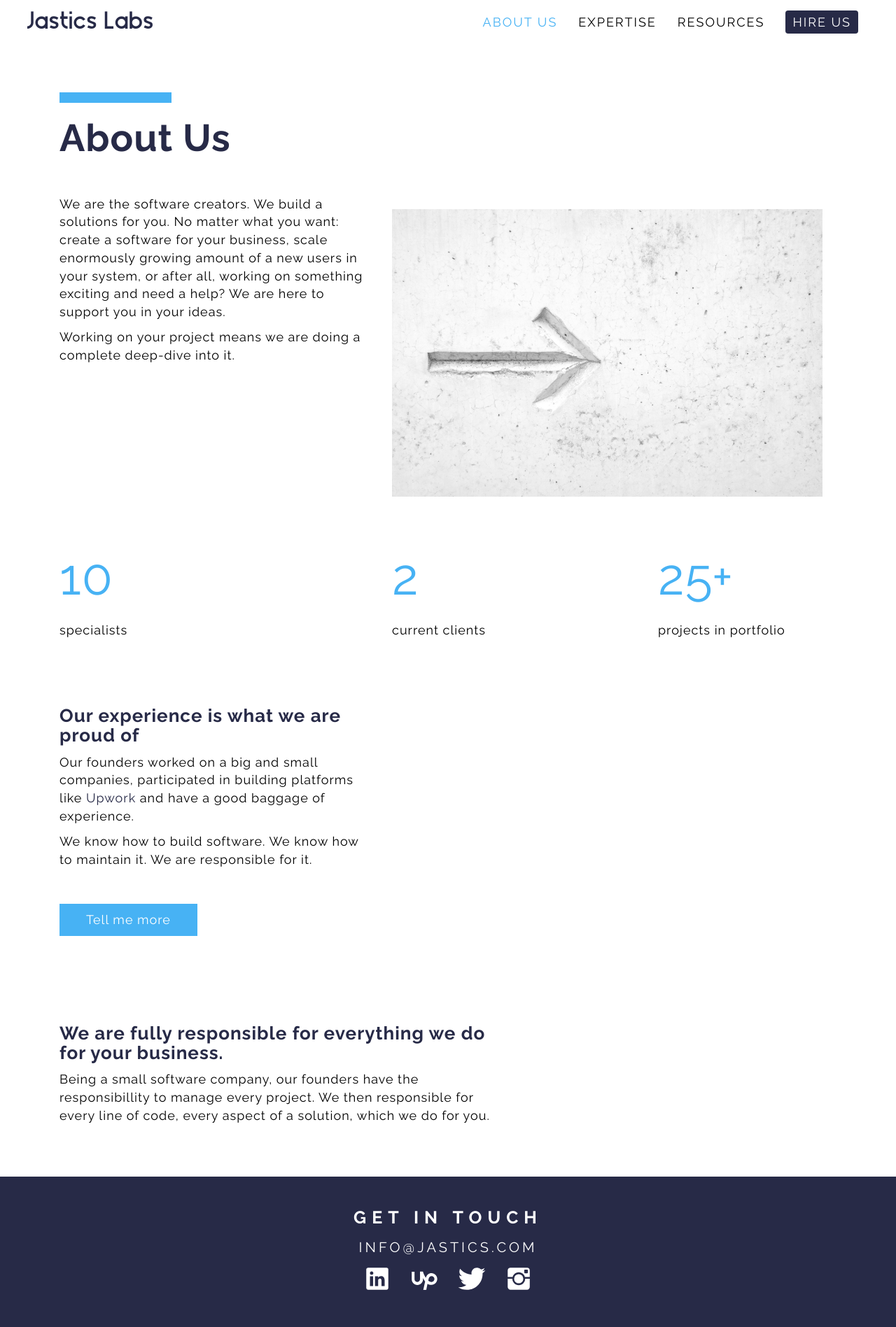
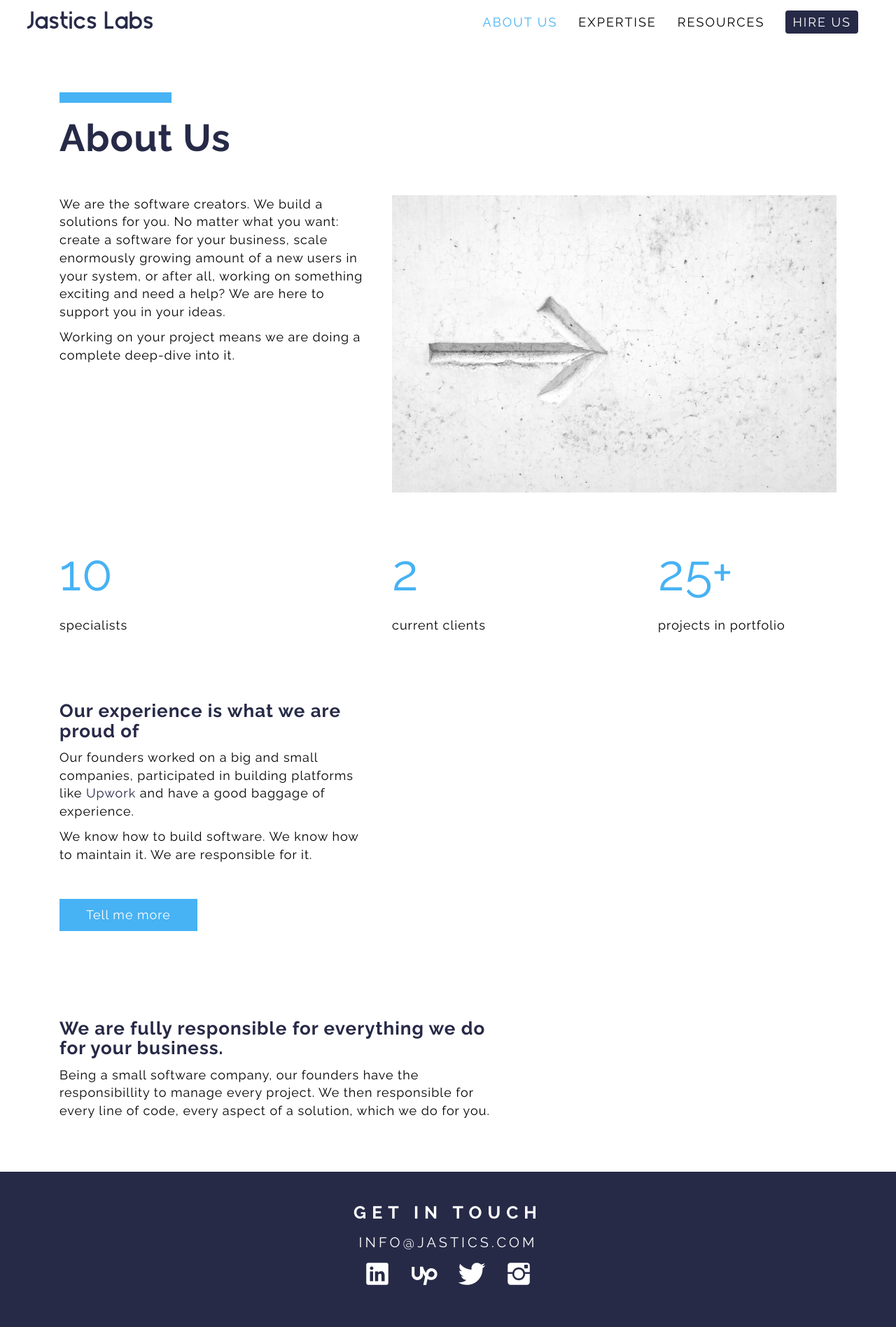
Before and after one commit to ivanursul/jastics, a Jekyll site: the page built from about-us.html, in a window 1280 px wide. Shown: the whole page at 70% size. Built offline with Jekyll 4.4.1, drawn with Linux system fonts in a browser that asks for light colours.

Commit message:
added text

```diff
--- a/about-us.html
+++ b/about-us.html
@@ -21,7 +21,7 @@ title: "About Us"
             </p>
         </div>
         <div class="col-md-7">
-          <img src="{{ '/assets/images/arrow-image.jpeg' | relative_url }}" class="about-us-image" alt="Responsobility">
+          <img src="{{ '/assets/images/arrow-image.jpeg' | relative_url }}" style="width:100%;" alt="Responsobility">
         </div>
     </div>
 
```
